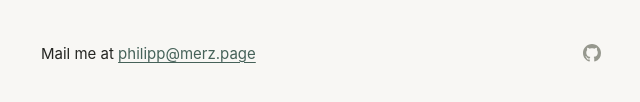
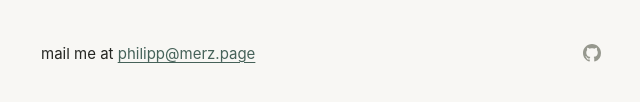
Before and after one commit to philippmerz/philippmerz.github.io, a plain HTML site: page index.html in a window 1280 px wide. Shown: the part 798-900 px from the top of the page, 319-959 px from the left. Drawn offline with Linux system fonts and the light colour scheme.

Commit message:
lowercase mail me at

```diff
--- a/index.html
+++ b/index.html
@@ -36,7 +36,7 @@
       <li><a href="/gd-sim/">gd-sim</a>, gradient descent, built for a uni course.</li>
       </ul>
     </section>
-    <footer><span>Mail me at <a href="mailto:philipp@merz.page">philipp@merz.page</a></span><a class="gh" href="https://github.com/philippmerz" target="_blank" rel="noopener" aria-label="GitHub"><svg viewBox="0 0 16 16" width="18" height="18" aria-hidden="true" fill="currentColor"><path d="M8 0C3.58 0 0 3.58 0 8c0 3.54 2.29 6.53 5.47 7.59.4.07.55-.17.55-.38 0-.19-.01-.82-.01-1.49-2.01.37-2.53-.49-2.69-.94-.09-.23-.48-.94-.82-1.13-.28-.15-.68-.52-.01-.53.63-.01 1.08.58 1.23.82.72 1.21 1.87.87 2.33.66.07-.52.28-.87.51-1.07-1.78-.2-3.64-.89-3.64-3.95 0-.87.31-1.59.82-2.15-.08-.2-.36-1.02.08-2.12 0 0 .67-.21 2.2.82.64-.18 1.32-.27 2-.27.68 0 1.36.09 2 .27 1.53-1.04 2.2-.82 2.2-.82.44 1.1.16 1.92.08 2.12.51.56.82 1.27.82 2.15 0 3.07-1.87 3.75-3.65 3.95.29.25.54.73.54 1.48 0 1.07-.01 1.93-.01 2.2 0 .21.15.46.55.38A8.013 8.013 0 0016 8c0-4.42-3.58-8-8-8z"/></svg></a></footer>
+    <footer><span>mail me at <a href="mailto:philipp@merz.page">philipp@merz.page</a></span><a class="gh" href="https://github.com/philippmerz" target="_blank" rel="noopener" aria-label="GitHub"><svg viewBox="0 0 16 16" width="18" height="18" aria-hidden="true" fill="currentColor"><path d="M8 0C3.58 0 0 3.58 0 8c0 3.54 2.29 6.53 5.47 7.59.4.07.55-.17.55-.38 0-.19-.01-.82-.01-1.49-2.01.37-2.53-.49-2.69-.94-.09-.23-.48-.94-.82-1.13-.28-.15-.68-.52-.01-.53.63-.01 1.08.58 1.23.82.72 1.21 1.87.87 2.33.66.07-.52.28-.87.51-1.07-1.78-.2-3.64-.89-3.64-3.95 0-.87.31-1.59.82-2.15-.08-.2-.36-1.02.08-2.12 0 0 .67-.21 2.2.82.64-.18 1.32-.27 2-.27.68 0 1.36.09 2 .27 1.53-1.04 2.2-.82 2.2-.82.44 1.1.16 1.92.08 2.12.51.56.82 1.27.82 2.15 0 3.07-1.87 3.75-3.65 3.95.29.25.54.73.54 1.48 0 1.07-.01 1.93-.01 2.2 0 .21.15.46.55.38A8.013 8.013 0 0016 8c0-4.42-3.58-8-8-8z"/></svg></a></footer>
   </main>
   <script>
     const today = new Date();
```
